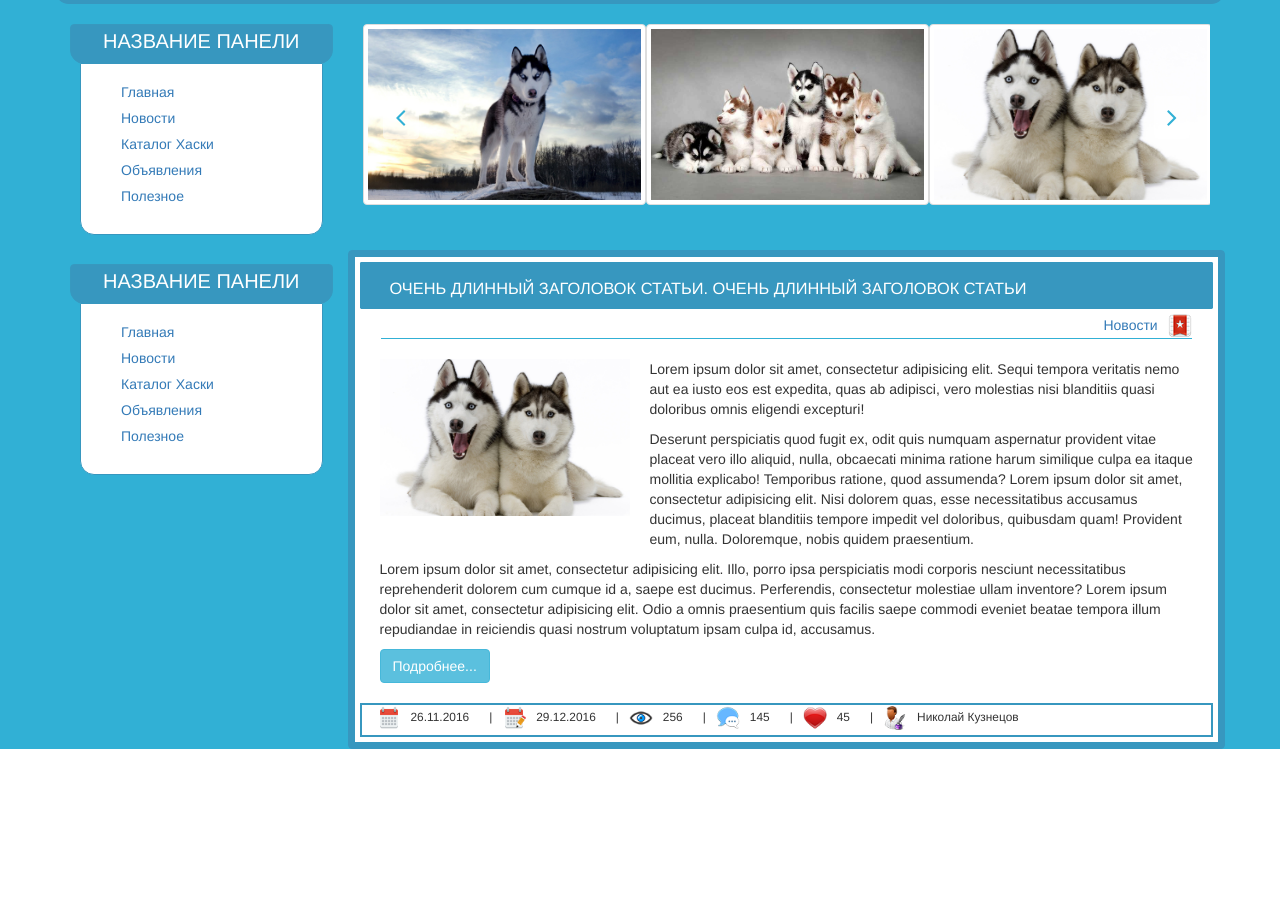
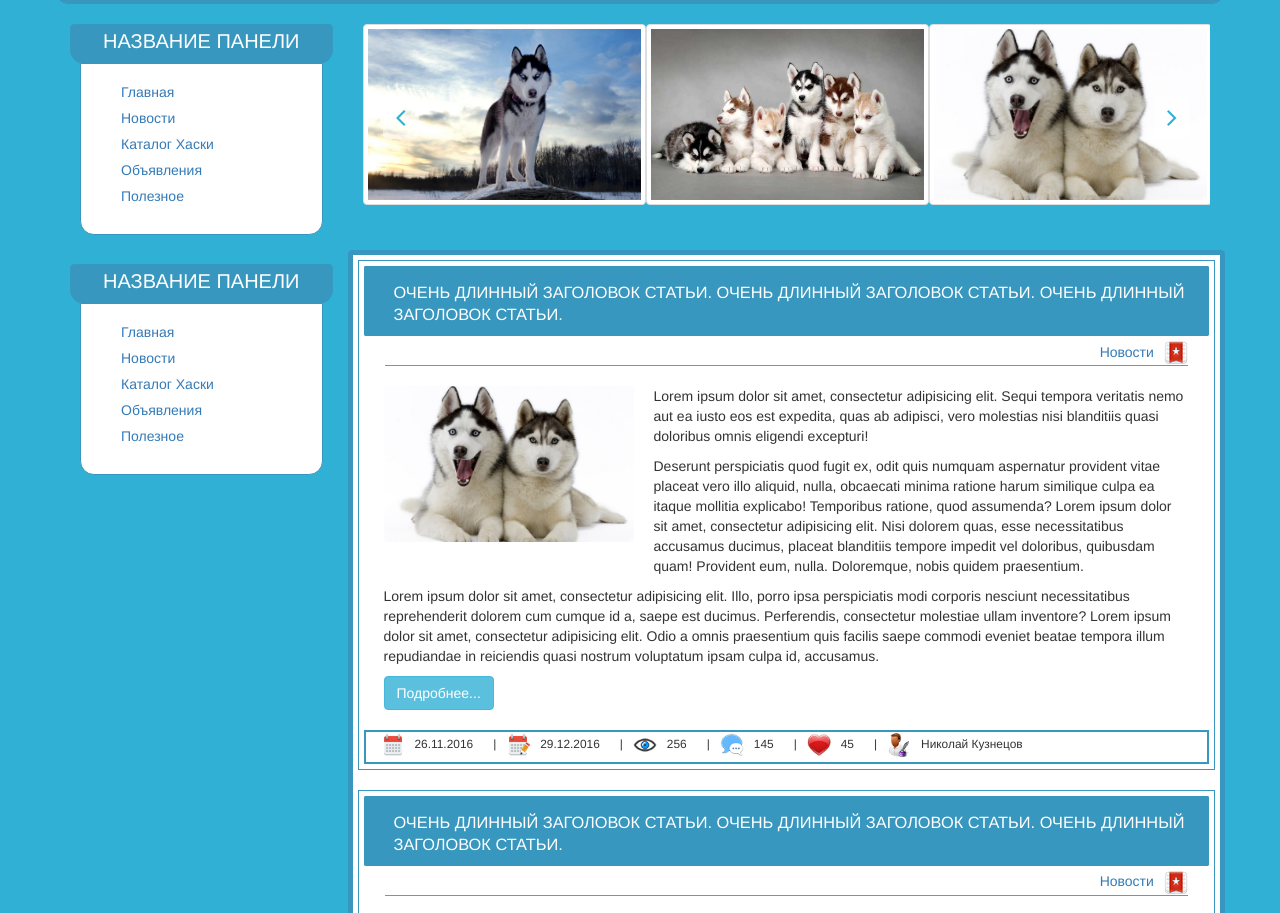
Before and after one commit to dimavz/template-haski, a website with bundled scripts: page app/index.html in a window 1280 px wide. Shown: the part 355-1268 px from the top of the page. Before the commit the page ends 1104 px from the top, so only its background shows below. Built offline with nearby package versions, Linux system fonts and the light colour scheme.

Commit message:
Добавлена вторая статья в список статей

```diff
--- a/app/css/main.css
+++ b/app/css/main.css
@@ -271,16 +271,17 @@ section.content{
 
 .list_posts{
 	margin-top: 45px;
-	border: #3797BF 1px solid;
+	border: #3797BF 5px solid;
 	border-radius:0.3em;
 	padding: 5px;
-	background-color: #3797BF;
+	background-color: #fff;
 }
 
 .post{
 	border: #3797BF 1px solid;
 	padding: 5px;
 	background-color: #fff;
+	margin-bottom: 20px;
 }
 
 .post_header{
--- a/app/index.html
+++ b/app/index.html
@@ -176,7 +176,41 @@
 							<div class="list_posts">
 								<div class="post">
 									<div class="post_header">
-										<a href="#"><h1>Очень длинный  заголовок статьи. Очень длинный  заголовок статьи </h1></a>
+										<a href="#"><h1>Очень длинный  заголовок статьи. Очень длинный  заголовок статьи. Очень длинный  заголовок статьи. </h1></a>
+									</div>
+									<div class="post_category">
+										<span><a href="#" title="Категория">Новости<img src="img/content/article/icons_metainfo/zakladka.png" alt="" width="24px" height="24px"></a></span>
+									</div>
+									<div class="post_content">
+										<div class="post_image">
+											<a href="#" title="Название статьи" alt="Название статьи">
+												<img src="img/slider/slide_1.jpg" alt="" title="">
+											</a>
+										</div>
+										<div class="post_text">
+											<p>Lorem ipsum dolor sit amet, consectetur adipisicing elit. Sequi tempora veritatis nemo aut ea iusto eos est expedita, quas ab adipisci, vero molestias nisi blanditiis quasi doloribus omnis eligendi excepturi!</p>
+											<p>Deserunt perspiciatis quod fugit ex, odit quis numquam aspernatur provident vitae placeat vero illo aliquid, nulla, obcaecati minima ratione harum similique culpa ea itaque mollitia explicabo! Temporibus ratione, quod assumenda?
+
+												Lorem ipsum dolor sit amet, consectetur adipisicing elit. Nisi dolorem quas, esse necessitatibus accusamus ducimus, placeat blanditiis tempore impedit vel doloribus, quibusdam quam! Provident eum, nulla. Doloremque, nobis quidem praesentium.
+											</p>
+											<p>Lorem ipsum dolor sit amet, consectetur adipisicing elit. Illo, porro ipsa perspiciatis modi corporis nesciunt necessitatibus reprehenderit dolorem cum cumque id a, saepe est ducimus. Perferendis, consectetur molestiae ullam inventore? Lorem ipsum dolor sit amet, consectetur adipisicing elit. Odio a omnis praesentium quis facilis saepe commodi eveniet beatae tempora illum repudiandae in reiciendis quasi nostrum voluptatum ipsam culpa id, accusamus.</p>
+											<button class="seemore btn btn-info">Подробнее...</button>
+										</div>
+									</div>
+									<div class="post_metainfo">
+										<ul>
+											<li><img src="img/content/article/icons_metainfo/calendar.png" alt="Дата публикации" title="Дата публикации" width="24px" height="24px"><span title="Дата публикации">26.11.2016</span><span>|</span></li>
+											<li><img src="img/content/article/icons_metainfo/calendar_edit.png" alt="Дата редактирования" title="Дата редактирования" width="24px" height="24px"><span title="Дата редактирования">29.12.2016</span><span>|</span></li>
+											<li><img src="img/content/article/icons_metainfo/eye.png" alt="Просмотров" title="Просмотров" width="24px" height="24px"><span title="Просмотров">256</span><span>|</span></li>
+											<li><img src="img/content/article/icons_metainfo/comments.png" alt="Комментариев" title="Комментариев" width="24px" height="24px"><span title="Комментариев">145</span><span>|</span></li>
+											<li><img src="img/content/article/icons_metainfo/favorite.png" alt="Понравилось" title="Понравилось" width="24px" height="24px"><span title="Понравилось">45</span><span>|</span></li>
+											<li><img src="img/content/article/icons_metainfo/autor.png" alt="Автор" title="Автор" width="24px" height="24px"><span title="Автор">Николай Кузнецов</span></li>
+										</ul>
+									</div>
+								</div>
+								<div class="post">
+									<div class="post_header">
+										<a href="#"><h1>Очень длинный  заголовок статьи. Очень длинный  заголовок статьи. Очень длинный  заголовок статьи. </h1></a>
 									</div>
 									<div class="post_category">
 										<span><a href="#" title="Категория">Новости<img src="img/content/article/icons_metainfo/zakladka.png" alt="" width="24px" height="24px"></a></span>
```
